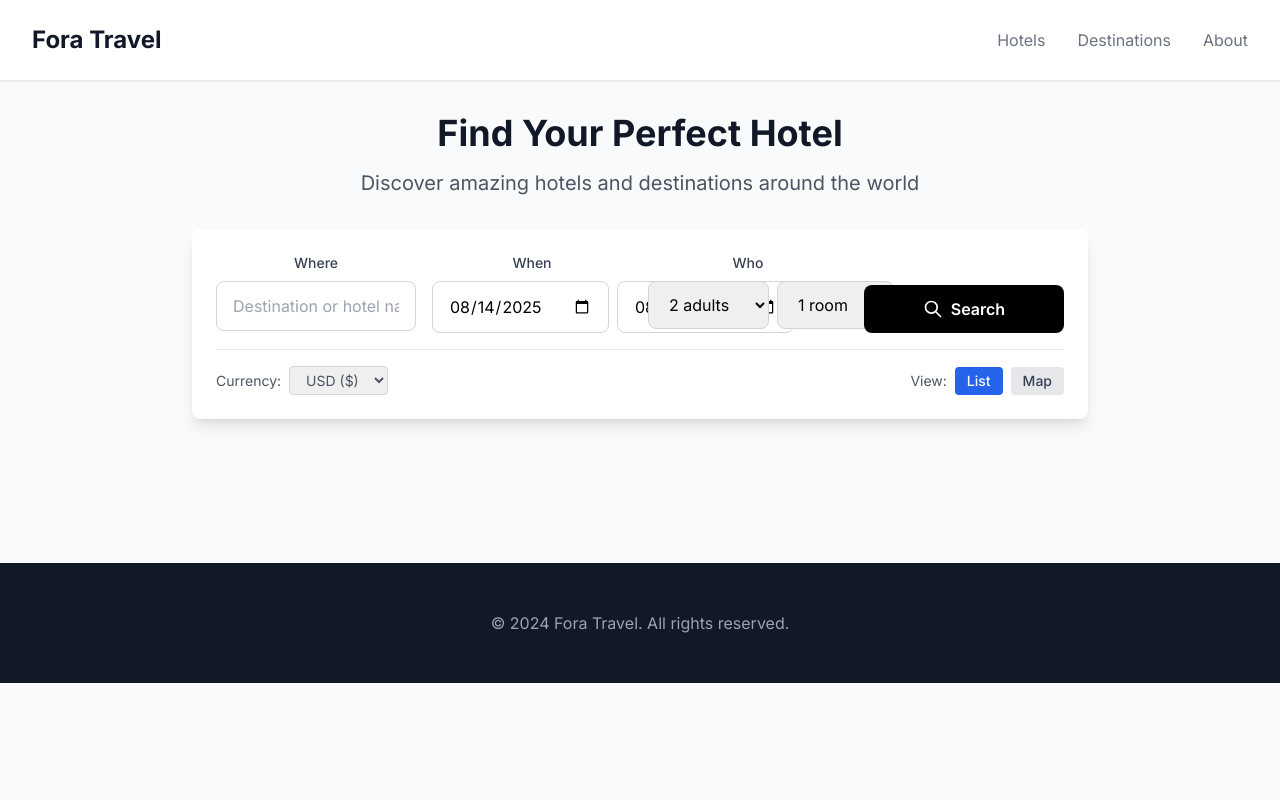
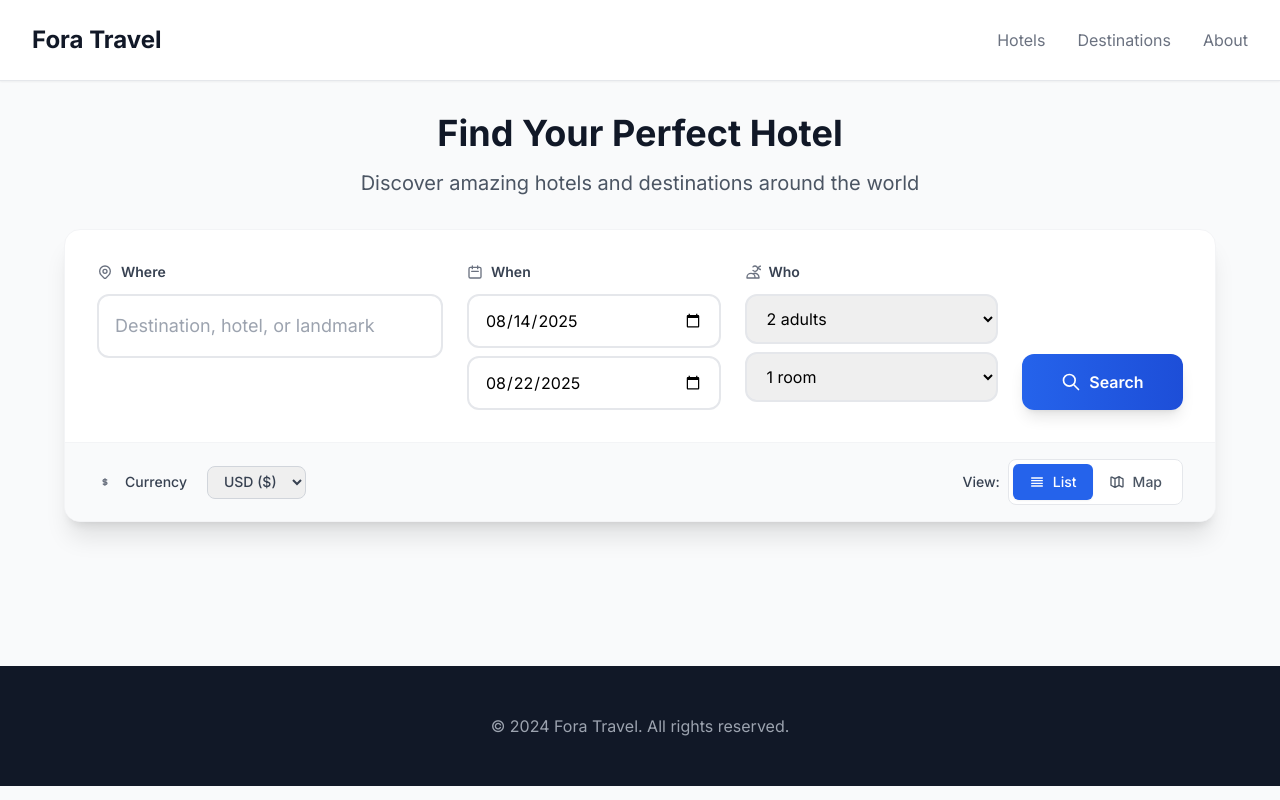
Before and after one commit to Everest-Ehan/Travel-Agent, a Next.js app in the folder frontend/: page / in a window 1280 px wide. Built offline with nearby package versions, Linux system fonts and the light colour scheme.

Commit message:
Frontend changes

```diff
--- a/frontend/app/page.tsx
+++ b/frontend/app/page.tsx
@@ -123,50 +123,68 @@ export default function Home() {
             Discover amazing hotels and destinations around the world
           </p>
 
-          {/* Search Interface */}
-          <div className="max-w-4xl mx-auto">
-            <div className="bg-white rounded-lg shadow-lg p-6">
-              <div className="grid grid-cols-1 md:grid-cols-4 gap-4">
+                {/* Enhanced Search Interface */}
+      <div className="max-w-6xl mx-auto">
+        <div className="bg-white rounded-2xl shadow-xl border border-gray-100 overflow-hidden">
+          {/* Main Search Bar */}
+          <div className="p-8">
+            <div className="grid grid-cols-1 lg:grid-cols-12 gap-6">
               {/* Where */}
-                <div>
-                  <label className="block text-sm font-medium text-gray-700 mb-2">Where</label>
+              <div className="lg:col-span-4">
+                <label className="block text-sm font-semibold text-gray-700 mb-3 flex items-center">
+                  <svg className="w-4 h-4 mr-2 text-gray-500" fill="none" stroke="currentColor" viewBox="0 0 24 24">
+                    <path strokeLinecap="round" strokeLinejoin="round" strokeWidth={2} d="M17.657 16.657L13.414 20.9a1.998 1.998 0 01-2.827 0l-4.244-4.243a8 8 0 1111.314 0z" />
+                    <path strokeLinecap="round" strokeLinejoin="round" strokeWidth={2} d="M15 11a3 3 0 11-6 0 3 3 0 016 0z" />
+                  </svg>
+                  Where
+                </label>
                 <input
                   type="text"
                   value={searchQuery}
                   onChange={(e) => setSearchQuery(e.target.value)}
                   onKeyPress={handleKeyPress}
-                    placeholder="Destination or hotel name"
-                    className="w-full px-4 py-3 border border-gray-300 rounded-lg focus:outline-none focus:ring-2 focus:ring-primary-500"
+                  placeholder="Destination, hotel, or landmark"
+                  className="w-full px-4 py-4 border-2 border-gray-200 rounded-xl focus:outline-none focus:border-primary-500 focus:ring-4 focus:ring-primary-50 transition-all duration-200 text-lg"
                 />
               </div>
 
               {/* When */}
-                <div>
-                  <label className="block text-sm font-medium text-gray-700 mb-2">When</label>
-                  <div className="flex gap-2">
+              <div className="lg:col-span-3">
+                <label className="block text-sm font-semibold text-gray-700 mb-3 flex items-center">
+                  <svg className="w-4 h-4 mr-2 text-gray-500" fill="none" stroke="currentColor" viewBox="0 0 24 24">
+                    <path strokeLinecap="round" strokeLinejoin="round" strokeWidth={2} d="M8 7V3m8 4V3m-9 8h10M5 21h14a2 2 0 002-2V7a2 2 0 00-2-2H5a2 2 0 00-2 2v12a2 2 0 002 2z" />
+                  </svg>
+                  When
+                </label>
+                <div className="space-y-2">
                   <input
                     type="date"
                     value={filters.start_date}
                     onChange={(e) => setFilters({...filters, start_date: e.target.value})}
-                      className="flex-1 px-4 py-3 border border-gray-300 rounded-lg focus:outline-none focus:ring-2 focus:ring-primary-500"
+                    className="w-full px-4 py-3 border-2 border-gray-200 rounded-xl focus:outline-none focus:border-primary-500 focus:ring-4 focus:ring-primary-50 transition-all duration-200"
                   />
                   <input
                     type="date"
                     value={filters.end_date}
                     onChange={(e) => setFilters({...filters, end_date: e.target.value})}
-                      className="flex-1 px-4 py-3 border border-gray-300 rounded-lg focus:outline-none focus:ring-2 focus:ring-primary-500"
+                    className="w-full px-4 py-3 border-2 border-gray-200 rounded-xl focus:outline-none focus:border-primary-500 focus:ring-4 focus:ring-primary-50 transition-all duration-200"
                   />
                 </div>
               </div>
 
               {/* Who */}
-                <div>
-                  <label className="block text-sm font-medium text-gray-700 mb-2">Who</label>
-                  <div className="flex gap-2">
+              <div className="lg:col-span-3">
+                <label className="block text-sm font-semibold text-gray-700 mb-3 flex items-center">
+                  <svg className="w-4 h-4 mr-2 text-gray-500" fill="none" stroke="currentColor" viewBox="0 0 24 24">
+                    <path strokeLinecap="round" strokeLinejoin="round" strokeWidth={2} d="M12 4.354a4 4 0 110 5.292M15 21H3v-1a6 6 0 0112 0v1zm0 0h6v-1a6 6 0 00-9-5.197m13.5-9a2.5 2.5 0 11-5 0 2.5 2.5 0 015 0z" />
+                  </svg>
+                  Who
+                </label>
+                <div className="space-y-2">
                   <select
                     value={filters.adults}
                     onChange={(e) => setFilters({...filters, adults: parseInt(e.target.value)})}
-                      className="flex-1 px-4 py-3 border border-gray-300 rounded-lg focus:outline-none focus:ring-2 focus:ring-primary-500"
+                    className="w-full px-4 py-3 border-2 border-gray-200 rounded-xl focus:outline-none focus:border-primary-500 focus:ring-4 focus:ring-primary-50 transition-all duration-200"
                   >
                     {[1,2,3,4,5,6,7,8,9,10].map(num => (
                       <option key={num} value={num}>{num} {num === 1 ? 'adult' : 'adults'}</option>
@@ -175,7 +193,7 @@ export default function Home() {
                   <select
                     value={filters.rooms}
                     onChange={(e) => setFilters({...filters, rooms: parseInt(e.target.value)})}
-                      className="flex-1 px-4 py-3 border border-gray-300 rounded-lg focus:outline-none focus:ring-2 focus:ring-primary-500"
+                    className="w-full px-4 py-3 border-2 border-gray-200 rounded-xl focus:outline-none focus:border-primary-500 focus:ring-4 focus:ring-primary-50 transition-all duration-200"
                   >
                     {[1,2,3,4,5].map(num => (
                       <option key={num} value={num}>{num} {num === 1 ? 'room' : 'rooms'}</option>
@@ -185,11 +203,11 @@ export default function Home() {
               </div>
 
               {/* Search Button */}
-                <div className="flex items-end">
+              <div className="lg:col-span-2 flex items-end">
                 <button
                   onClick={searchHotels}
                   disabled={loading}
-                    className="w-full bg-black hover:bg-gray-800 disabled:bg-gray-400 text-white px-6 py-3 rounded-lg font-semibold transition-colors duration-200 flex items-center justify-center"
+                  className="w-full bg-gradient-to-r from-primary-600 to-primary-700 hover:from-primary-700 hover:to-primary-800 disabled:from-gray-400 disabled:to-gray-500 text-white px-8 py-4 rounded-xl font-semibold transition-all duration-300 flex items-center justify-center shadow-lg hover:shadow-xl transform hover:-translate-y-0.5 disabled:transform-none"
                 >
                   {loading ? (
                     <svg className="animate-spin -ml-1 mr-3 h-5 w-5 text-white" xmlns="http://www.w3.org/2000/svg" fill="none" viewBox="0 0 24 24">
@@ -205,16 +223,21 @@ export default function Home() {
                 </button>
               </div>
             </div>
+          </div>
 
-              {/* Currency and View Options */}
-              <div className="flex justify-between items-center mt-4 pt-4 border-t border-gray-200">
-                <div className="flex items-center gap-4">
-                  <label className="flex items-center gap-2 text-sm text-gray-600">
-                    <span>Currency:</span>
+          {/* Enhanced Options Bar */}
+          <div className="bg-gray-50 px-8 py-4 border-t border-gray-100">
+            <div className="flex flex-col sm:flex-row justify-between items-start sm:items-center gap-4">
+              <div className="flex flex-wrap items-center gap-6">
+                <label className="flex items-center gap-3 text-sm font-medium text-gray-700">
+                  <svg className="w-4 h-4 text-gray-500" fill="none" stroke="currentColor" viewBox="0 0 24 24">
+                    <path strokeLinecap="round" strokeLinejoin="round" strokeWidth={2} d="M12 8c-1.657 0-3 .895-3 2s1.343 2 3 2 3 .895 3 2-1.343 2-3 2m0-8c1.11 0 2.08.402 2.599 1M12 8V7m0 1v8m0 0v1m0-1c-1.11 0-2.08-.402-2.599-1" />
+                  </svg>
+                  Currency
                   <select
                     value={filters.currency}
                     onChange={(e) => setFilters({...filters, currency: e.target.value})}
-                      className="px-3 py-1 border border-gray-300 rounded focus:outline-none focus:ring-2 focus:ring-primary-500"
+                    className="ml-2 px-3 py-1.5 border border-gray-300 rounded-lg focus:outline-none focus:ring-2 focus:ring-primary-500 focus:border-primary-500 transition-all duration-200"
                   >
                     <option value="USD">USD ($)</option>
                     <option value="EUR">EUR (€)</option>
@@ -224,27 +247,36 @@ export default function Home() {
               </div>
 
               <div className="flex items-center gap-2">
-                  <span className="text-sm text-gray-600">View:</span>
+                <span className="text-sm font-medium text-gray-700">View:</span>
+                <div className="flex bg-white rounded-lg border border-gray-200 p-1">
                   <button
                     onClick={() => setFilters({...filters, view_mode: 'list'})}
-                    className={`px-3 py-1 rounded text-sm font-medium transition-colors ${
+                    className={`px-4 py-2 rounded-md text-sm font-medium transition-all duration-200 flex items-center gap-2 ${
                       filters.view_mode === 'list'
-                        ? 'bg-primary-600 text-white'
-                        : 'bg-gray-200 text-gray-700 hover:bg-gray-300'
+                        ? 'bg-primary-600 text-white shadow-sm'
+                        : 'text-gray-600 hover:text-gray-900 hover:bg-gray-50'
                     }`}
                   >
+                    <svg className="w-4 h-4" fill="none" stroke="currentColor" viewBox="0 0 24 24">
+                      <path strokeLinecap="round" strokeLinejoin="round" strokeWidth={2} d="M4 6h16M4 10h16M4 14h16M4 18h16" />
+                    </svg>
                     List
                   </button>
                   <button
                     onClick={() => setFilters({...filters, view_mode: 'map'})}
-                    className={`px-3 py-1 rounded text-sm font-medium transition-colors ${
+                    className={`px-4 py-2 rounded-md text-sm font-medium transition-all duration-200 flex items-center gap-2 ${
                       filters.view_mode === 'map'
-                        ? 'bg-primary-600 text-white'
-                        : 'bg-gray-200 text-gray-700 hover:bg-gray-300'
+                        ? 'bg-primary-600 text-white shadow-sm'
+                        : 'text-gray-600 hover:text-gray-900 hover:bg-gray-50'
                     }`}
                   >
+                    <svg className="w-4 h-4" fill="none" stroke="currentColor" viewBox="0 0 24 24">
+                      <path strokeLinecap="round" strokeLinejoin="round" strokeWidth={2} d="M9 20l-5.447-2.724A1 1 0 013 16.382V5.618a1 1 0 011.447-.894L9 7m0 13l6-3m-6 3V7m6 10l4.553 2.276A1 1 0 0021 18.382V7.618a1 1 0 00-1.447-.894L15 4m0 13V4m-6 3l6-3" />
+                    </svg>
                     Map
                   </button>
+                </div>
+              </div>
             </div>
           </div>
         </div>
@@ -262,12 +294,27 @@ export default function Home() {
 
         {/* Results Section */}
         {hotels.length > 0 && (
-          <div className="space-y-6">
-            <h3 className="text-2xl font-semibold text-gray-900">
-              Search Results ({hotels.length} hotels found)
+          <div className="space-y-8">
+            <div className="flex items-center justify-between">
+              <div>
+                <h3 className="text-3xl font-bold text-gray-900">
+                  Search Results
                 </h3>
+                <p className="text-gray-600 mt-1">
+                  {hotels.length} {hotels.length === 1 ? 'hotel' : 'hotels'} found
+                </p>
+              </div>
+              <div className="flex items-center gap-4">
+                <div className="flex items-center gap-2 text-sm text-gray-600">
+                  <svg className="w-4 h-4" fill="none" stroke="currentColor" viewBox="0 0 24 24">
+                    <path strokeLinecap="round" strokeLinejoin="round" strokeWidth={2} d="M12 8v4l3 3m6-3a9 9 0 11-18 0 9 9 0 0118 0z" />
+                  </svg>
+                  <span>Rates updated just now</span>
+                </div>
+              </div>
+            </div>
 
-            <div className="grid grid-cols-1 md:grid-cols-2 lg:grid-cols-3 gap-6">
+            <div className="grid grid-cols-1 md:grid-cols-2 xl:grid-cols-3 gap-8">
               {hotels.map((hotel) => (
                 <HotelCard key={hotel.id} hotel={hotel} />
               ))}
```
Also changed, not shown: frontend/app/components/HotelCard.tsx (+64 -39 lines). Lines whose indentation alone changed are shown as unchanged.
